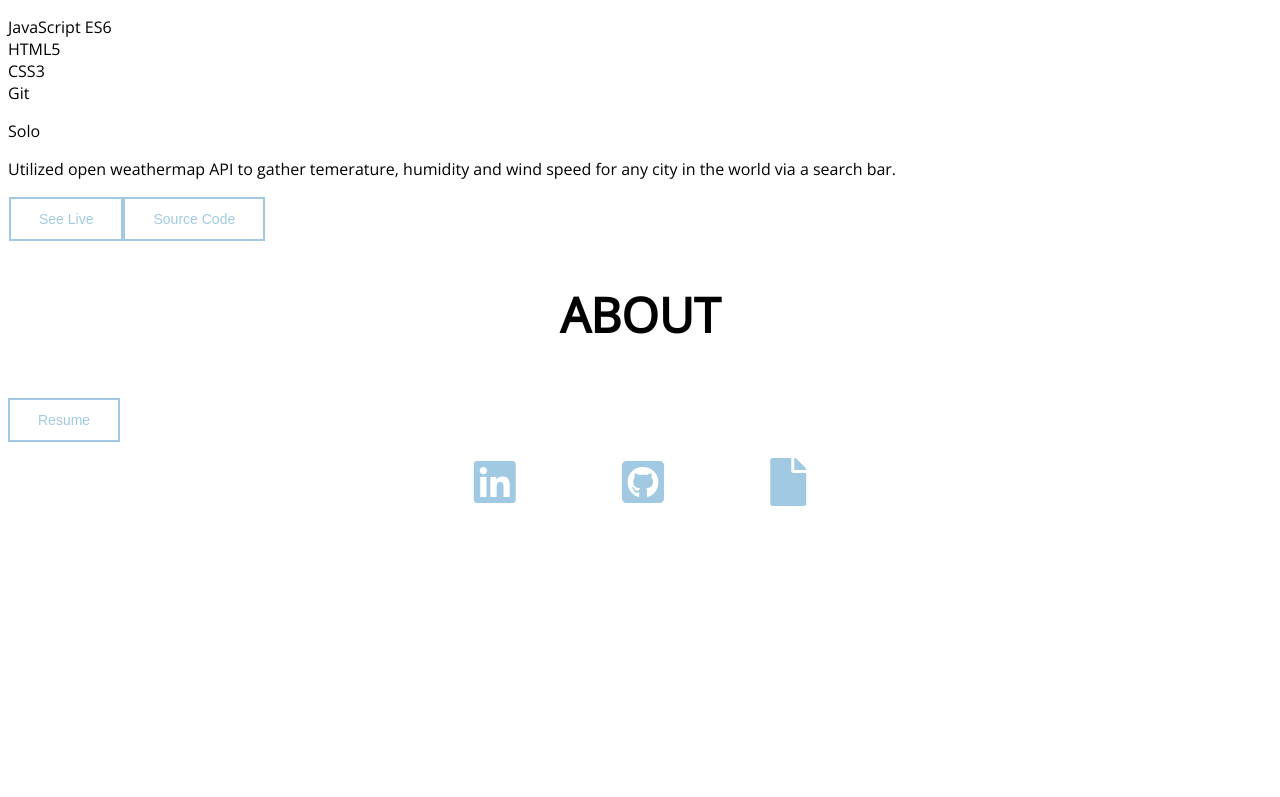
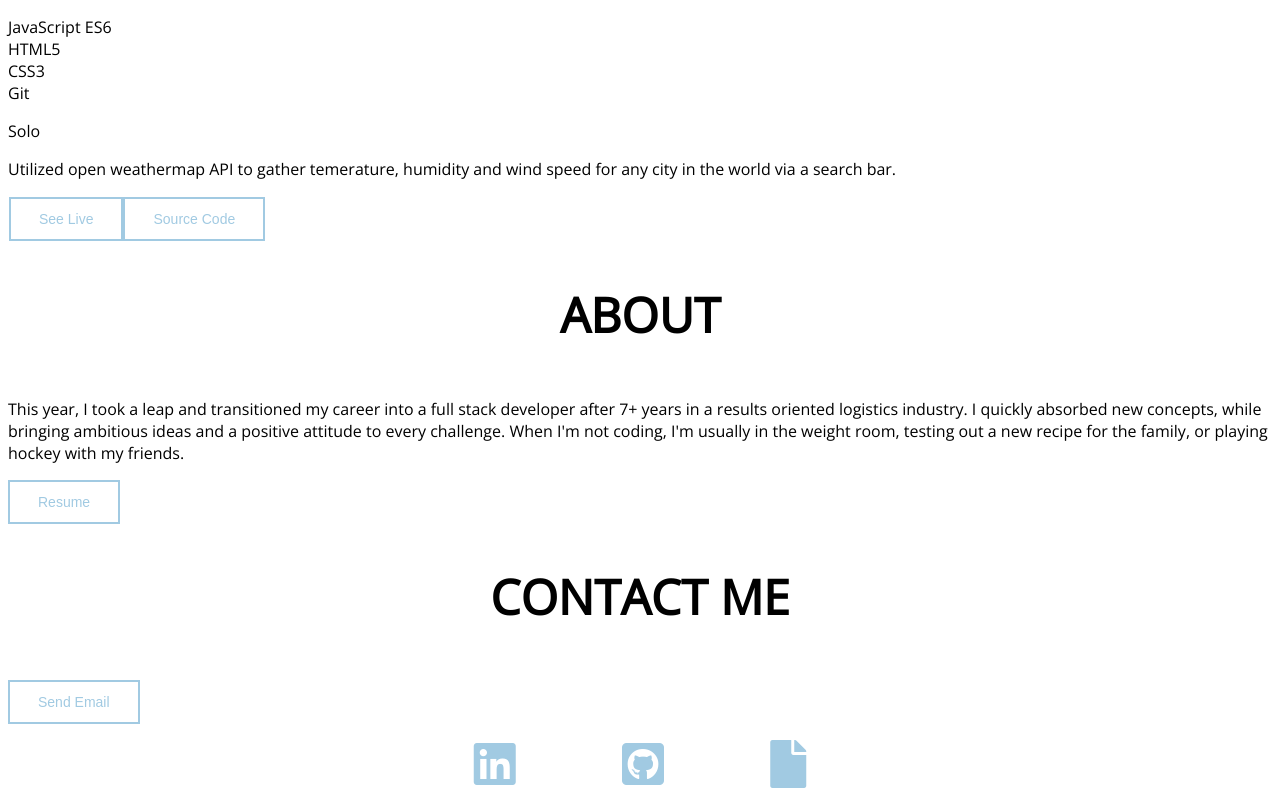
Before and after one commit to KevinH1227/My-portfolio, a plain HTML site: page index.html in a window 1280 px wide. Shown: the part 3747-4544 px from the top of the page. Before the commit the page ends 4262 px from the top, so only its background shows below. Drawn offline with nearby package versions, Linux system fonts and the light colour scheme.

Commit message:
added about me information, contact section and button

```diff
--- a/index.html
+++ b/index.html
@@ -248,10 +248,25 @@
       <section id="about">
         <h2>ABOUT</h2>
         <p>
-          <a href="Kevin Hookumchand.pdf" rel="noopener noreferrer" target="_blank" ><button class="button-fill-left">Resume</button></a>
+          This year, I took a leap and transitioned my career into a full stack
+          developer after 7+ years in a results oriented logistics
+          industry.
+
+          I quickly absorbed new concepts, while bringing ambitious ideas and a positive attitude to every challenge.
+
+          When I'm not coding, I'm usually in the weight room, testing out a new recipe for the family, or playing hockey with my friends.
         </p>
+        <a href="Kevin Hookumchand.pdf" rel="noopener noreferrer" target="_blank" ><button class="button-fill-left">Resume</button></a>
 
       </section>
+
+      <section id="contact-me">
+        <h2>CONTACT ME</h2>
+        <p>
+          <a href="mailto:khookumchand@gmail.com"><button class="button-fill-left">Send Email</button></a>
+        </p>
+      </section>
+
       <div class="footer">
         <div class="social-media-links">
           <a href="https://www.linkedin.com/in/kevin-hookumchand-73a794212/" rel="noopener noreferrer" target="_blank">
```
Also changed, not shown: CSS/about.css (added).
